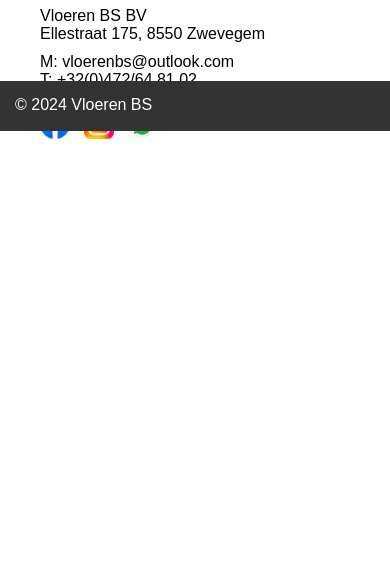
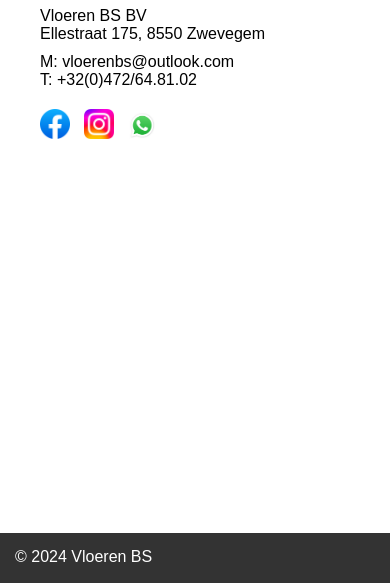
Before and after one commit to AlessioD200/Vloeren_bs1, a plain HTML site: page Contact.html in a window 390 px wide. Shown: the part 1033-1616 px from the top of the page. Before the commit the page ends 1236 px from the top, so only its background shows below. Drawn offline with Linux system fonts and the light colour scheme.

Commit message:
Update Stijl.css

```diff
--- a/Styles/Stijl.css
+++ b/Styles/Stijl.css
@@ -460,7 +460,7 @@ p.Pro2 {
     }
 
     /* Footer */
-    .footer, .footer1 {
+    .footer, .footer1, .footer2 {
         position: relative; /* Change to relative to avoid overlap */
     }
 }
```
